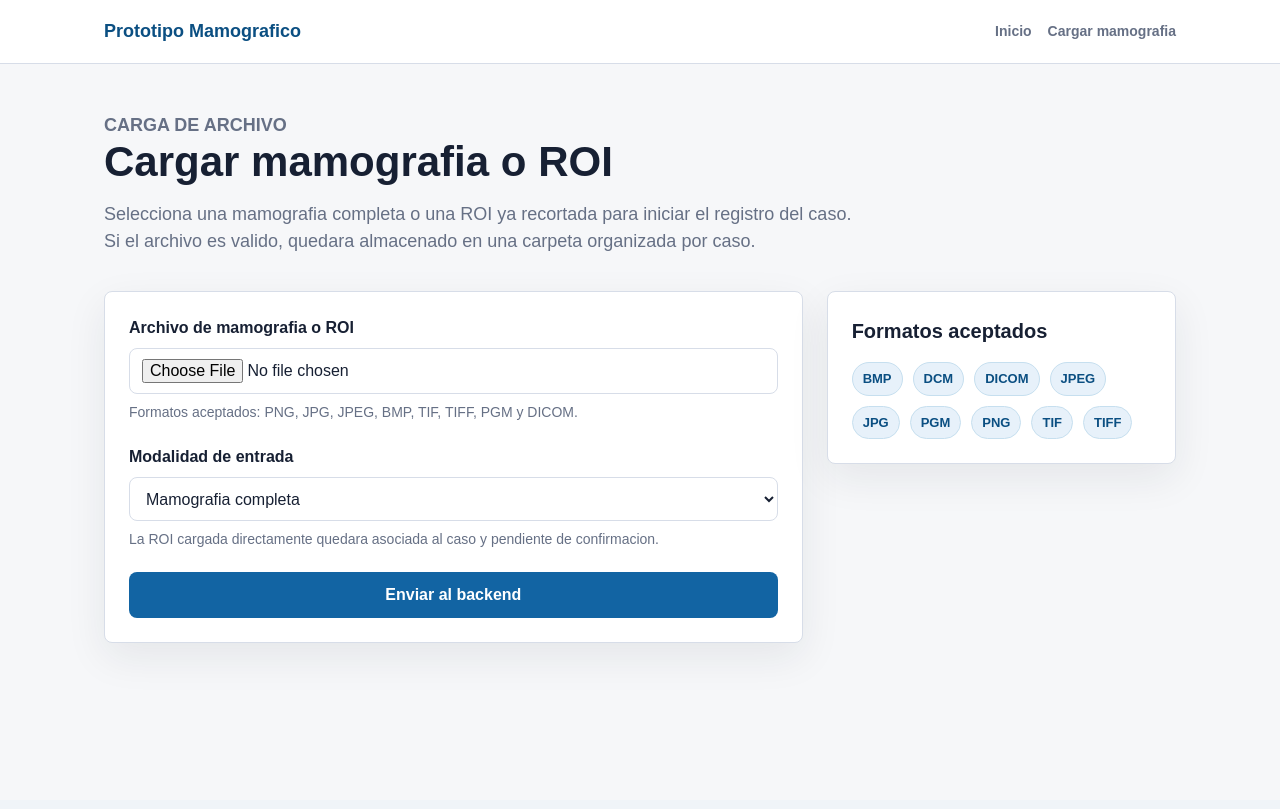
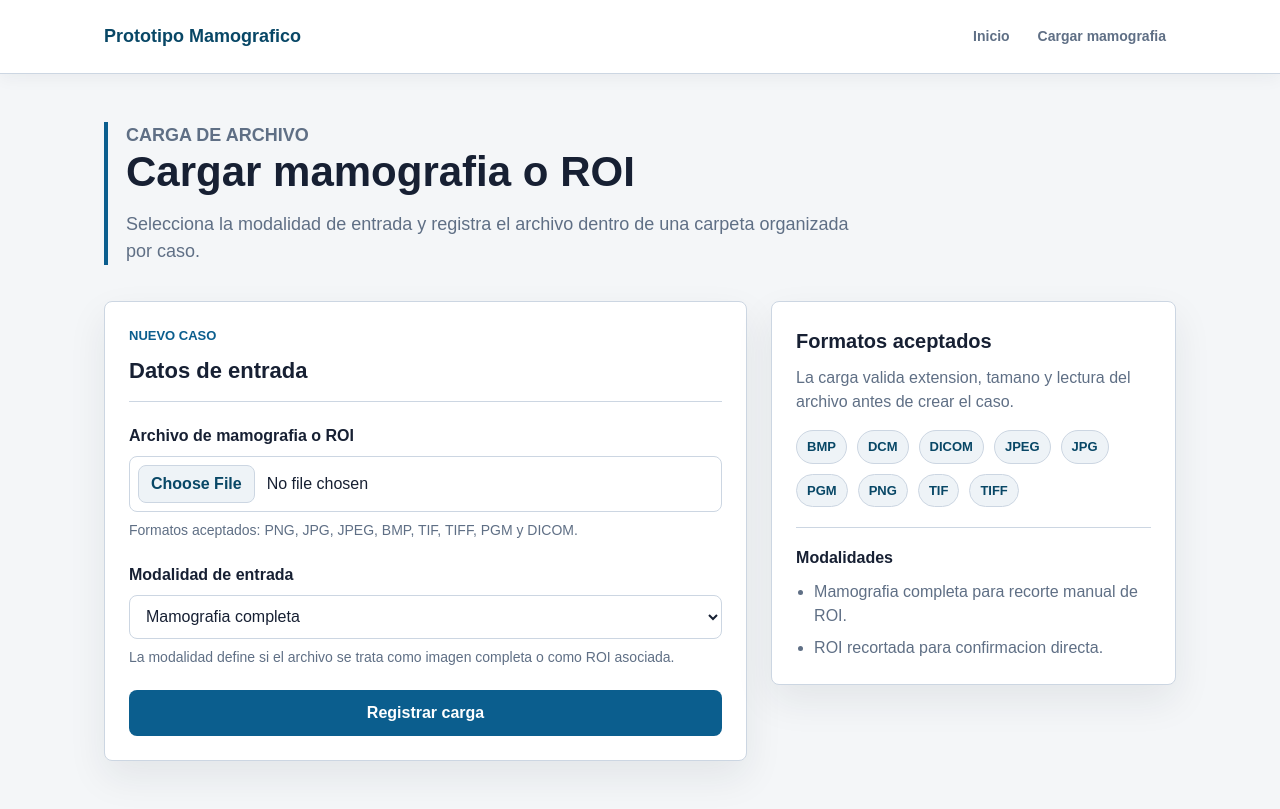
Before and after one commit to MatiasVz/prototipo-mamografia, a Flask app: page /mamografias/cargar in a window 1280 px wide. Before the commit the page ends 643 px from the top, so only its background shows below. Run offline with Flask 3, Linux system fonts and the light colour scheme.

Commit message:
PRO-25 Mejora interfaz visual y experiencia de usuario

```diff
--- a/web/app/routes/upload.py
+++ b/web/app/routes/upload.py
@@ -106,6 +106,7 @@ def case_detail(case_id):
             case.simulation_input_size_bytes,
         ),
         input_mode_label=_format_input_mode(case.input_mode),
+        case_flow_steps=_get_case_flow_steps(case),
         can_confirm_roi=_can_confirm_roi(case),
         can_crop_roi=_can_crop_roi(case, preview),
         can_prepare_simulation_input=_can_prepare_simulation_input(case),
@@ -351,6 +352,69 @@ def _format_input_mode(input_mode):
     return "Mamografia completa"
 
 
+def _get_case_flow_steps(case):
+    return (
+        {
+            "number": "1",
+            "title": "Registro",
+            "detail": _format_input_mode(case.input_mode),
+            "state": "complete",
+        },
+        {
+            "number": "2",
+            "title": "ROI",
+            "detail": _get_roi_flow_detail(case),
+            "state": _get_roi_flow_state(case),
+        },
+        {
+            "number": "3",
+            "title": "PGM",
+            "detail": _get_pgm_flow_detail(case),
+            "state": _get_pgm_flow_state(case),
+        },
+    )
+
+
+def _get_roi_flow_state(case):
+    if case.status == CaseStatus.ROI_CONFIRMED:
+        return "complete"
+
+    if case.roi_file_path:
+        return "active"
+
+    return "pending"
+
+
+def _get_roi_flow_detail(case):
+    if case.status == CaseStatus.ROI_CONFIRMED:
+        return "ROI confirmada"
+
+    if case.roi_file_path:
+        return "Pendiente de confirmar"
+
+    return "Pendiente de asociar"
+
+
+def _get_pgm_flow_state(case):
+    if case.simulation_input_file_path:
+        return "complete"
+
+    if case.status == CaseStatus.ROI_CONFIRMED:
+        return "active"
+
+    return "pending"
+
+
+def _get_pgm_flow_detail(case):
+    if case.simulation_input_file_path:
+        return "Entrada generada"
+
+    if case.status == CaseStatus.ROI_CONFIRMED:
+        return "Listo para generar"
+
+    return "Pendiente de ROI"
+
+
 def _get_roi_status_title(case):
     if case.status == CaseStatus.ROI_CONFIRMED:
         return "ROI confirmada"
--- a/web/app/static/css/main.css
+++ b/web/app/static/css/main.css
@@ -1,13 +1,19 @@
 :root {
   color-scheme: light;
-  --color-bg: #f6f7f9;
+  --color-bg: #f4f6f8;
   --color-surface: #ffffff;
+  --color-surface-muted: #eef3f7;
   --color-text: #172033;
-  --color-muted: #667085;
-  --color-border: #d7dde8;
-  --color-primary: #1264a3;
-  --color-primary-dark: #0b4f82;
-  --shadow-soft: 0 14px 40px rgba(23, 32, 51, 0.08);
+  --color-muted: #5f6f85;
+  --color-border: #ccd6e2;
+  --color-primary: #0b5e8e;
+  --color-primary-dark: #084766;
+  --color-accent: #0f766e;
+  --color-success: #167a53;
+  --color-warning: #9a5b13;
+  --color-danger: #b42318;
+  --shadow-soft: 0 16px 38px rgba(23, 32, 51, 0.08);
+  --shadow-subtle: 0 4px 16px rgba(23, 32, 51, 0.05);
 }
 
 * {
@@ -27,9 +33,21 @@ a {
   text-decoration: none;
 }
 
+a:focus-visible,
+button:focus-visible,
+input:focus-visible,
+select:focus-visible {
+  outline: 3px solid rgba(11, 94, 142, 0.28);
+  outline-offset: 2px;
+}
+
 .app-header {
   background: var(--color-surface);
   border-bottom: 1px solid var(--color-border);
+  box-shadow: var(--shadow-subtle);
+  position: sticky;
+  top: 0;
+  z-index: 10;
 }
 
 .app-header__content {
@@ -45,17 +63,26 @@ a {
   color: var(--color-primary-dark);
   font-size: 18px;
   font-weight: 700;
+  line-height: 1.2;
 }
 
 .app-nav {
   display: flex;
-  gap: 16px;
+  gap: 8px;
 }
 
 .app-nav a {
   color: var(--color-muted);
   font-size: 14px;
   font-weight: 600;
+  padding: 8px 10px;
+  border-radius: 8px;
+}
+
+.app-nav a:hover,
+.app-nav a:focus {
+  background: var(--color-surface-muted);
+  color: var(--color-primary-dark);
 }
 
 .app-main {
@@ -92,7 +119,9 @@ a {
 }
 
 .page-heading {
+  border-left: 4px solid var(--color-primary);
   max-width: 760px;
+  padding-left: 18px;
 }
 
 .eyebrow {
@@ -203,7 +250,7 @@ a {
   align-items: start;
   display: grid;
   gap: 24px;
-  grid-template-columns: minmax(0, 2fr) minmax(260px, 1fr);
+  grid-template-columns: minmax(0, 1.35fr) minmax(300px, 0.85fr);
   margin-top: 36px;
 }
 
@@ -219,6 +266,16 @@ a {
 .upload-form {
   display: grid;
   gap: 22px;
+}
+
+.form-section-title {
+  border-bottom: 1px solid var(--color-border);
+  padding-bottom: 14px;
+}
+
+.form-section-title h2 {
+  font-size: 22px;
+  margin: 0;
 }
 
 .form-field {
@@ -242,6 +299,23 @@ a {
   width: 100%;
 }
 
+.form-field input[type="file"] {
+  padding: 8px;
+}
+
+.form-field input[type="file"]::file-selector-button {
+  background: var(--color-surface-muted);
+  border: 1px solid var(--color-border);
+  border-radius: 8px;
+  color: var(--color-primary-dark);
+  cursor: pointer;
+  font: inherit;
+  font-weight: 700;
+  margin-right: 12px;
+  min-height: 34px;
+  padding: 6px 12px;
+}
+
 .field-help {
   color: var(--color-muted);
   font-size: 14px;
@@ -250,6 +324,16 @@ a {
 
 .format-panel h2 {
   font-size: 20px;
+  margin: 0 0 10px;
+}
+
+.format-panel h3 {
+  font-size: 16px;
+  margin: 0 0 10px;
+}
+
+.format-panel p {
+  color: var(--color-muted);
   margin: 0 0 16px;
 }
 
@@ -263,8 +347,8 @@ a {
 }
 
 .format-list li {
-  background: #e7f1fa;
-  border: 1px solid #c6dfef;
+  background: var(--color-surface-muted);
+  border: 1px solid var(--color-border);
   border-radius: 999px;
   color: var(--color-primary-dark);
   font-size: 13px;
@@ -272,8 +356,86 @@ a {
   padding: 6px 10px;
 }
 
+.format-panel__section {
+  border-top: 1px solid var(--color-border);
+  margin-top: 20px;
+  padding-top: 18px;
+}
+
+.compact-list {
+  color: var(--color-muted);
+  display: grid;
+  gap: 8px;
+  margin: 0;
+  padding-left: 18px;
+}
+
 .case-heading {
   max-width: 820px;
+}
+
+.case-flow-status {
+  display: grid;
+  gap: 14px;
+  grid-template-columns: repeat(3, minmax(0, 1fr));
+  margin-top: 28px;
+}
+
+.flow-status-item {
+  align-items: center;
+  background: var(--color-surface);
+  border: 1px solid var(--color-border);
+  border-radius: 8px;
+  box-shadow: var(--shadow-subtle);
+  display: flex;
+  gap: 14px;
+  padding: 16px;
+}
+
+.flow-status-item__number {
+  align-items: center;
+  background: var(--color-surface-muted);
+  border: 1px solid var(--color-border);
+  border-radius: 999px;
+  color: var(--color-muted);
+  display: inline-flex;
+  flex: 0 0 auto;
+  font-size: 14px;
+  font-weight: 700;
+  height: 34px;
+  justify-content: center;
+  width: 34px;
+}
+
+.flow-status-item h2 {
+  font-size: 16px;
+  margin: 0 0 2px;
+}
+
+.flow-status-item p {
+  color: var(--color-muted);
+  font-size: 14px;
+  margin: 0;
+}
+
+.flow-status-item--complete {
+  border-color: rgba(22, 122, 83, 0.34);
+}
+
+.flow-status-item--complete .flow-status-item__number {
+  background: #e7f6ef;
+  border-color: #bfe6d2;
+  color: var(--color-success);
+}
+
+.flow-status-item--active {
+  border-color: rgba(154, 91, 19, 0.38);
+}
+
+.flow-status-item--active .flow-status-item__number {
+  background: #fff3df;
+  border-color: #f4cf98;
+  color: var(--color-warning);
 }
 
 .case-detail-layout {
--- a/web/app/templates/upload.html
+++ b/web/app/templates/upload.html
@@ -7,8 +7,7 @@
     <p class="eyebrow">Carga de archivo</p>
     <h1 id="upload-title">Cargar mamografia o ROI</h1>
     <p>
-      Selecciona una mamografia completa o una ROI ya recortada para iniciar el
-      registro del caso. Si el archivo es valido, quedara almacenado en una
+      Selecciona la modalidad de entrada y registra el archivo dentro de una
       carpeta organizada por caso.
     </p>
   </section>
@@ -20,6 +19,11 @@
       method="post"
       enctype="multipart/form-data"
     >
+      <div class="form-section-title">
+        <p class="eyebrow">Nuevo caso</p>
+        <h2>Datos de entrada</h2>
+      </div>
+
       <div class="form-field">
         <label for="mammogram_file">Archivo de mamografia o ROI</label>
         <input
@@ -41,20 +45,30 @@
           <option value="roi_recortada">ROI recortada</option>
         </select>
         <p class="field-help">
-          La ROI cargada directamente quedara asociada al caso y pendiente de confirmacion.
+          La modalidad define si el archivo se trata como imagen completa o como ROI asociada.
         </p>
       </div>
 
-      <button class="button button--primary" type="submit">Enviar al backend</button>
+      <button class="button button--primary" type="submit">Registrar carga</button>
     </form>
 
     <aside class="format-panel" aria-labelledby="formats-title">
       <h2 id="formats-title">Formatos aceptados</h2>
+      <p>
+        La carga valida extension, tamano y lectura del archivo antes de crear el caso.
+      </p>
       <ul class="format-list">
         {% for format in accepted_formats %}
           <li>{{ format }}</li>
         {% endfor %}
       </ul>
+      <div class="format-panel__section">
+        <h3>Modalidades</h3>
+        <ul class="compact-list">
+          <li>Mamografia completa para recorte manual de ROI.</li>
+          <li>ROI recortada para confirmacion directa.</li>
+        </ul>
+      </div>
     </aside>
   </section>
 {% endblock %}
```
Also changed, not shown: other parts of web/app/static/css/main.css (+68 -3 lines), web/app/templates/case_detail.html (+15 -3 lines), web/app/templates/index.html (+11 -11 lines).
